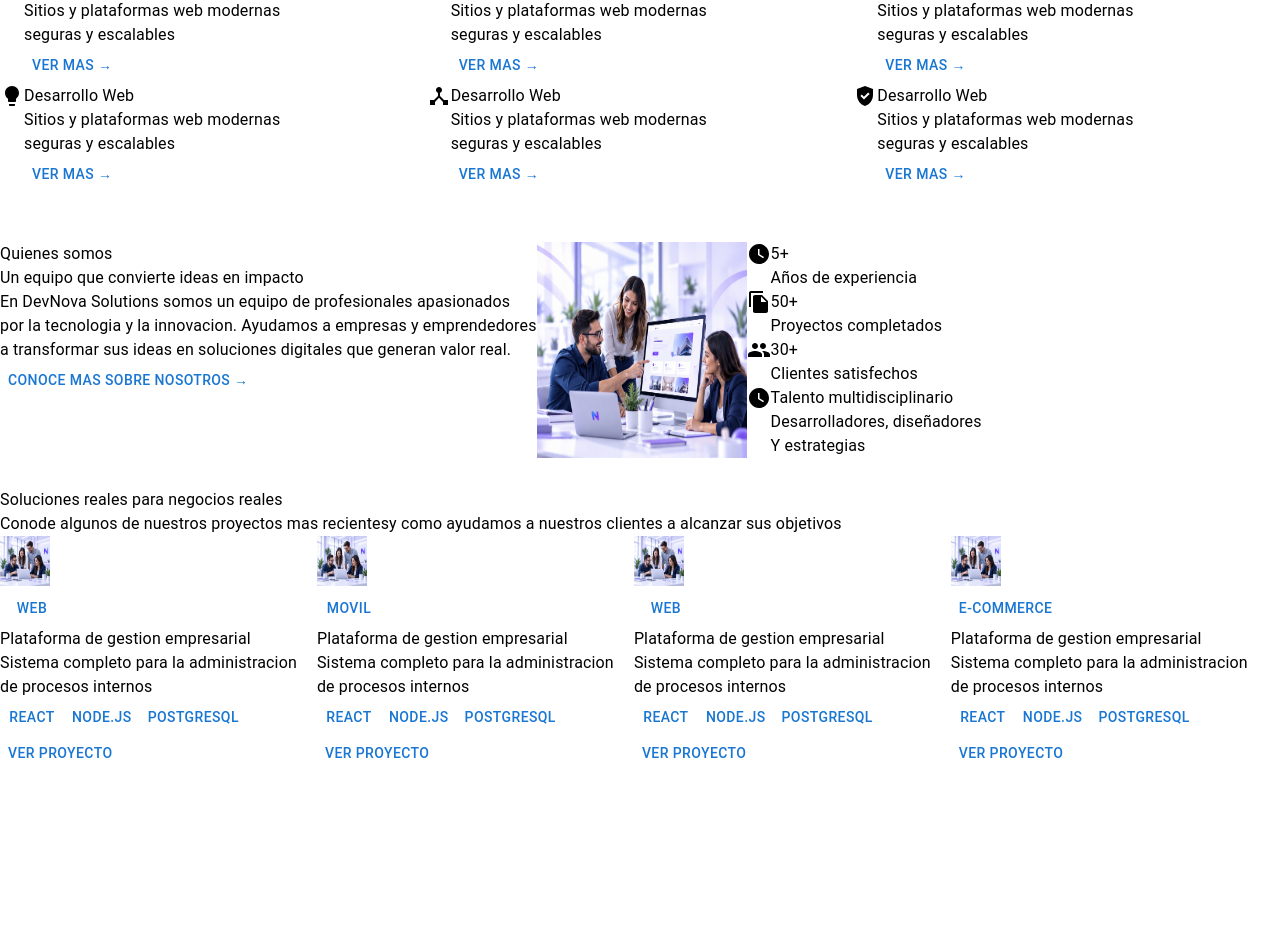
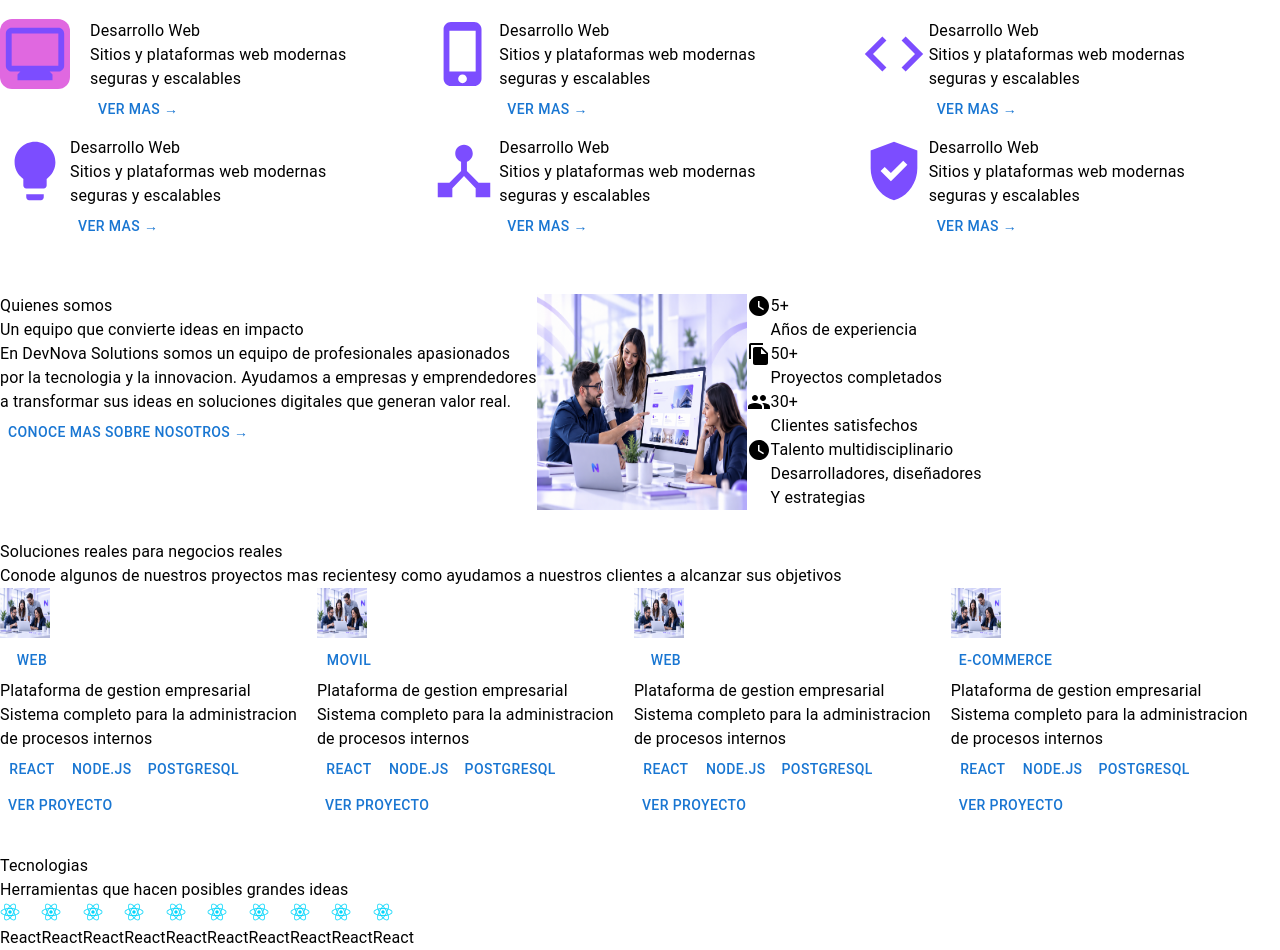
Before and after one commit to jessicahernandezt/dev-nova-solutions, a React (Vite) app: page / in a window 1280 px wide. Shown: the part 841-1791 px from the top of the page. Before the commit the page ends 1613 px from the top, so only its background shows below. Built offline with nearby package versions, Linux system fonts and the light colour scheme.

Commit message:
feat: Agregar seccion Tecnologias

```diff
--- a/src/App.jsx
+++ b/src/App.jsx
@@ -3,6 +3,7 @@ import Hero from "./components/Hero"
 import Servicios from "./components/Servicios"
 import Quienes from "./components/Quienes"
 import Proyectos from "./components/Proyectos"
+import Tecnologias from "./components/Tecnologias"
 
 function App(){
 
@@ -13,6 +14,7 @@ function App(){
       <Servicios />
       <Quienes />
       <Proyectos />
+      <Tecnologias />
     </>
   )
 }
--- a/src/components/Servicios.jsx
+++ b/src/components/Servicios.jsx
@@ -9,23 +9,22 @@ import GppGoodIcon from '@mui/icons-material/GppGood';
 function Servicios() {
 return(
     <Box sx={{alignItems:'center'}}/*Nuestros-Servicios*/ >
-        <Typography>
+        <Typography sx={{fontSize:'20px', fontWeight:'bold'}}>
                 Nuestros servicios
-                    <Typography>
+                    <Typography sx={{fontSize: '30px', fontWeight:'bold'}}>
                         Soluciones tecnologicas para cada necesidad
                     </Typography>
-                <Typography>
+                <Typography sx={{fontSize:'15px'}}>
                     Ofrecemos servicios de desarrollo de software, aplicaciones web, moviles y moviles, consultoria<br/>
                     y soporte , para ayudarte a optimizar tus procesos y alcanzar tus objetivos.
                 </Typography>
         </Typography>
 
-        <Box sx={{display: 'grid', gridTemplateColumns: 'repeat(3,1fr)', gap: '1'}}/*tarjetas*/>
+        <Box sx={{display: 'grid', gridTemplateColumns: 'repeat(3,1fr)', gap: '8px', marginTop:'20px'}}/*tarjetas*/>
             <Box sx={{display: 'flex'}}/*Tarjeta Desarrollo web*/>
-                <MonitorIcon>
-
-                </MonitorIcon>
-
+                <Box sx={{bgcolor:'#e068e0', borderRadius:3, height:"70px", marginRight:'20px'}}>
+                <MonitorIcon sx={{fontSize:'70px', color:'#7c4dff'}}></MonitorIcon>
+                </Box>
                 <Typography>
                     Desarrollo Web
                     <Typography>
@@ -39,9 +38,7 @@ return(
             </Box>
 
             <Box sx={{display: 'flex'}}/*Tarjeta Apps*/>
-                <PhoneIphoneIcon>
-
-                </PhoneIphoneIcon>
+                <PhoneIphoneIcon sx={{fontSize:'70px', color:'#7c4dff'}}></PhoneIphoneIcon>
 
                 <Typography>
                     Desarrollo Web
@@ -56,7 +53,7 @@ return(
             </Box>
 
             <Box sx={{display: 'flex'}}/*Tarjeta Desarrollo software*/>
-                <CodeIcon>
+                <CodeIcon sx={{fontSize:'70px', color:'#7c4dff'}}>
 
                 </CodeIcon>
 
@@ -73,7 +70,7 @@ return(
             </Box>
 
             <Box sx={{display: 'flex'}}/*Tarjeta Consuloria*/>
-                <LightbulbIcon>
+                <LightbulbIcon sx={{fontSize:'70px', color:'#7c4dff'}}>
 
                 </LightbulbIcon>
 
@@ -89,7 +86,7 @@ return(
                 </Typography>
             </Box>
             <Box sx={{display: 'flex'}}/*Tarjeta Integracion*/>
-                <DeviceHubIcon>
+                <DeviceHubIcon sx={{fontSize:'70px', color:'#7c4dff'}}>
 
                 </DeviceHubIcon>
 
@@ -105,7 +102,7 @@ return(
                 </Typography>
             </Box>
             <Box sx={{display: 'flex'}}/*Tarjeta Sporte*/>
-                <GppGoodIcon>
+                <GppGoodIcon sx={{fontSize:'70px', color:'#7c4dff'}}>
 
                 </GppGoodIcon>
 
--- /dev/null
+++ b/src/components/Tecnologias.jsx
@@ -0,0 +1,73 @@
+import {Box, Button, Container, Typography } from '@mui/material'
+
+function Tecnologias() {
+    return(
+        <Box /*Tecnologias*/>
+            <Box sx={{marginTop: '30px'}}/*Info*/>
+                <Typography>
+                    Tecnologias
+                    <Typography>
+                        Herramientas que hacen posibles grandes ideas
+                    </Typography>
+                </Typography>
+            </Box>
+
+            <Box sx={{display:'flex'}}/*Tarjetas*/>
+                <Box /*React*/>
+                    <Box component="img" src='./react-logo.png' alt='React' sx={{width:'20px', height:'20px'}}></Box>
+                    <Typography>React</Typography>
+                </Box>
+
+                <Box /*React*/>
+                    <Box component="img" src='./react-logo.png' alt='React' sx={{width:'20px', height:'20px'}}></Box>
+                    <Typography>React</Typography>
+                </Box>
+
+                <Box /*React*/>
+                    <Box component="img" src='./react-logo.png' alt='React' sx={{width:'20px', height:'20px'}}></Box>
+                    <Typography>React</Typography>
+                </Box>
+
+                <Box /*React*/>
+                    <Box component="img" src='./react-logo.png' alt='React' sx={{width:'20px', height:'20px'}}></Box>
+                    <Typography>React</Typography>
+                </Box>
+
+                <Box /*React*/>
+                    <Box component="img" src='./react-logo.png' alt='React' sx={{width:'20px', height:'20px'}}></Box>
+                    <Typography>React</Typography>
+                </Box>
+
+                <Box /*React*/>
+                    <Box component="img" src='./react-logo.png' alt='React' sx={{width:'20px', height:'20px'}}></Box>
+                    <Typography>React</Typography>
+                </Box>
+
+                <Box /*React*/>
+                    <Box component="img" src='./react-logo.png' alt='React' sx={{width:'20px', height:'20px'}}></Box>
+                    <Typography>React</Typography>
+                </Box>
+
+                <Box /*React*/>
+                    <Box component="img" src='./react-logo.png' alt='React' sx={{width:'20px', height:'20px'}}></Box>
+                    <Typography>React</Typography>
+                </Box>
+
+                <Box /*React*/>
+                    <Box component="img" src='./react-logo.png' alt='React' sx={{width:'20px', height:'20px'}}></Box>
+                    <Typography>React</Typography>
+                </Box>
+
+                <Box /*React*/>
+                    <Box component="img" src='./react-logo.png' alt='React' sx={{width:'20px', height:'20px'}}></Box>
+                    <Typography>React</Typography>
+                </Box>
+
+            </Box>
+
+        </Box>
+
+
+    )
+}
+export default Tecnologias
```
Also changed, not shown: public/react-logo.png (added).
